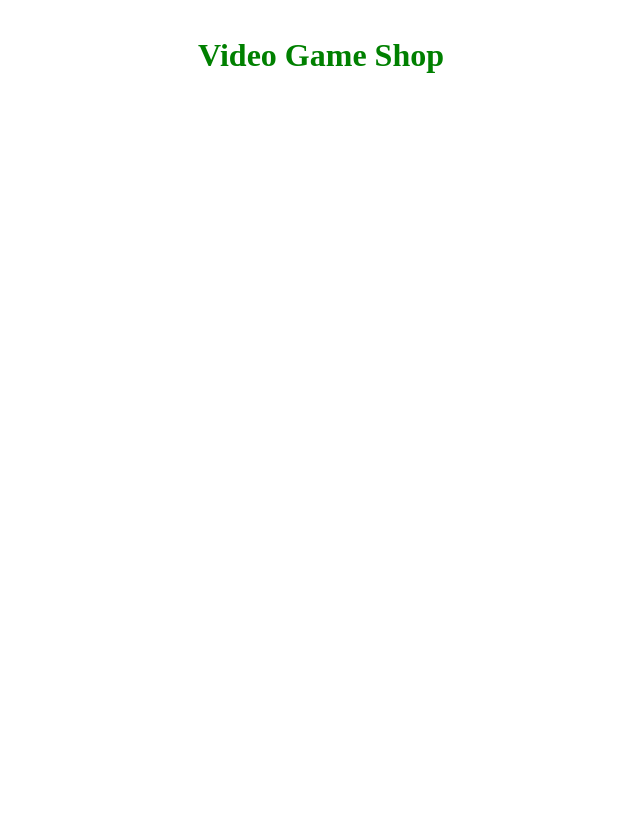
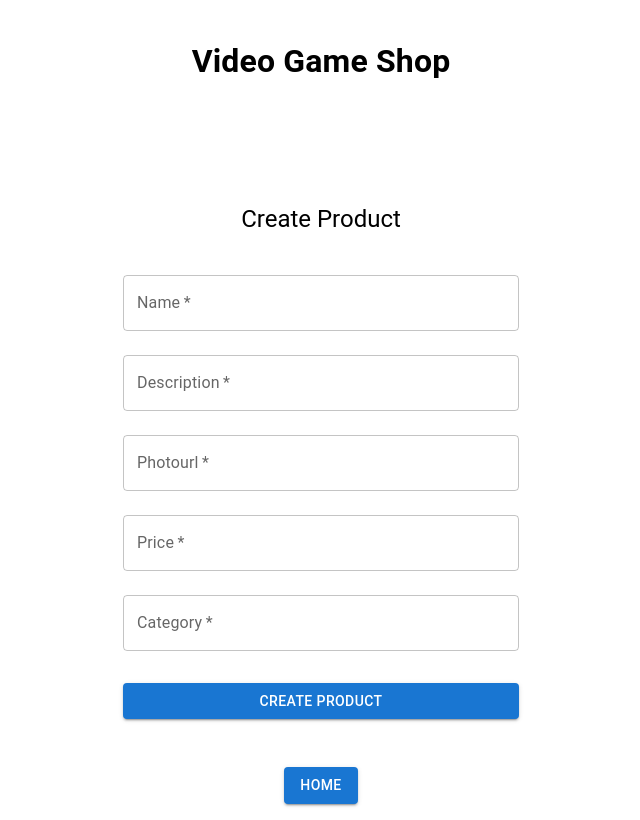
Before and after one commit to The-Apex-O-Nauts-Project/videogameshop, a React (Create React App) app: page /CreateProduct in a window 1280 px wide. Before the commit this address had no page. Shown: the whole page, without its empty margins (319-959 px from the left). Built offline with nearby package versions, Linux system fonts and the light colour scheme.

Commit message:
create a product works but having issues with isAdmin

```diff
--- a/src/axios-services/users.js
+++ b/src/axios-services/users.js
@@ -49,19 +49,21 @@ export const login = async (user) => {
     console.error(err);
   }
 }
-//get all users
-export const getAllUsers = async () => {
-    try {
-      const response = await fetch(`${BASE_URL}/users`, {
-        headers: {
-          'Content-Type': 'application/json',
+//User Data
+export const myData = async (userId)=>{
+  const token = window.localStorage.getItem("token")
 
-        },
-      });
-      const result = await response.json();
-      console.log(result);
-      return result
-    } catch (err) {
-      console.error(err);
-    }
+  try{
+    const response = await fetch(`${BASE_URL}/users/${userId}`,{
+      headers:{
+        "Content-Type":"application/json",
+        "Authorization":`Bearer ${token}`
+      }
+    })
+    const result = await response.json()
+    console.log(result)
+    return result
+  }catch(err){
+    console.error("There was an error getting your data", err)
   }
+}
--- a/src/components/App.js
+++ b/src/components/App.js
@@ -1,40 +1,70 @@
 import React, { useState, useEffect } from 'react';
 import {Routes, Route, useNavigate} from "react-router-dom"
 import {
-  Registering,
+  Register,
   Nav,
   Login,
-  Products
+  Products,
+  CreateProduct
 } from "./index"
 // getAPIHealth is defined in our axios-services directory index.js
 // you can think of that directory as a collection of api adapters
 // where each adapter fetches specific info from our express server's /api route
 
 import '../style/App.css';
+import { myData } from '../axios-services/users';
+
 
 const App = () => {
   const [token, setToken] = useState("")
   const [isLoggedIn, setIsLoggedIn] = useState(false)
+  // const [user, setUser] = useState({})
   const [username, setUsername] = useState("")
   const [password, setPassword] = useState("")
   const [email, setEmail] = useState("")
   const [products, setProducts] = useState([])
+  const [isAdmin, setIsAdmin]=useState(false)
+  const [name, setName] = useState("")
+  const [description,setDescription] =useState("")
+  const [price, setPrice]=useState()
+  const [photourl,setPhotoUrl]= useState("")
+  const [category,setCategory]= useState("")
+  const navigate = useNavigate()
+
+
+useEffect(() =>{
+    tokenCheck();
+  }, [])
+  useEffect(() =>{
+    if(token){
+      setIsLoggedIn(true)
+      // setUser(user)
+
+    }
+  }, [token])
+
+  // useEffect(()=>{
+  //     if(isLoggedIn){
+  //       fetchUserData(user.id)
+  //       }
+  // }, [isLoggedIn])
   function tokenCheck(){
     if(window.localStorage.getItem("token")){
       setToken(window.localStorage.getItem("token"))
     }
   }
-  const navigate = useNavigate()
 
-  useEffect(() =>{
-    tokenCheck();
-  }, [])
-  useEffect(() =>{
-    if(token){
-      setIsLoggedIn(true)
+  async function fetchUserData(){
+    try{
+      const response = await myData();
+      // const user = response.user;
+      // setIsAdmin(user.isAdmin)
+      // console.log("isAdmin", isAdmin)
+      console.log(response.user)
+    }catch(err){
+      console.error("Error Fetching Data", err)
     }
-  }, [token])
-
+  }
 
 
 
@@ -46,6 +76,7 @@ const App = () => {
         <Route
         path='/'
         element={<Nav
+        isAdmin={isAdmin}
         setToken={setToken}
         setIsLoggedIn={setIsLoggedIn}
         isLoggedIn={isLoggedIn}
@@ -54,7 +85,7 @@ const App = () => {
         />
         <Route
         path='/Registering'
-        element={<Registering
+        element={<Register
         setUsername={setUsername}
         username={username}
         setPassword={setPassword}
@@ -69,6 +100,7 @@ const App = () => {
         <Route
         path="/Login"
         element={<Login
+        // setUser={setUser}
         setUsername={setUsername}
         username={username}
         setPassword={setPassword}
@@ -77,6 +109,7 @@ const App = () => {
         navigate={navigate}
         setIsLoggedIn={setIsLoggedIn}
         isLoggedIn={isLoggedIn}
+        setIsAdmin={setIsAdmin}
         />}
         />
         <Route
@@ -87,6 +120,21 @@ const App = () => {
         navigate={navigate}
         />}
         />
+        <Route
+        path="/CreateProduct"
+        element={<CreateProduct
+        navigate={navigate}
+        setName={setName}
+        name={name}
+        setDescription={setDescription}
+        description={description}
+        setPrice={setPrice}
+        price={price}
+        setPhotoUrl={setPhotoUrl}
+        photourl={photourl}
+        setCategory={setCategory}
+        category={category}
+        />}/>
       </Routes>
 
     </>
--- /dev/null
+++ b/src/components/CreateProduct.js
@@ -0,0 +1,138 @@
+import React from "react"
+import Button from '@mui/material/Button';
+import CssBaseline from '@mui/material/CssBaseline';
+import TextField from '@mui/material/TextField';
+import Box from '@mui/material/Box';
+import Typography from '@mui/material/Typography';
+import Container from '@mui/material/Container';
+import { createTheme, ThemeProvider } from '@mui/material/styles';
+import { createProduct } from "../axios-services/products"
+
+function CreateProduct(props){
+    const {
+        setName,
+        name,
+        setDescription,
+        description,
+        setPrice,
+        price,
+        setPhotoUrl,
+        photourl,
+        setCategory,
+        category,
+        navigate
+    } = props
+    const product ={ name, description, price, photourl, category}
+    const defaultTheme = createTheme()
+    async function handleSubmit(ev){
+        try{
+
+            ev.preventDefault();
+            const result = await createProduct(product);
+            if(result.success){
+                setName("")
+                setDescription("")
+                setPrice()
+                setPhotoUrl("")
+                setCategory("")
+            }
+            navigate("/Products")
+
+        }catch(err){
+            console.error("There was an Error creating a product")
+            throw err
+        }
+    }
+    function handleHome(){
+        navigate("/")
+    }
+    return (
+        <ThemeProvider theme={defaultTheme}>
+          <Container component="main" maxWidth="xs">
+            <CssBaseline />
+            <Box
+              sx={{
+                marginTop: 8,
+                display: 'flex',
+                flexDirection: 'column',
+                alignItems: 'center',
+              }}
+            >
+
+              <Typography component="h1" variant="h5">
+                Create Product
+              </Typography>
+              <Box component="form" onSubmit={handleSubmit} noValidate sx={{ mt: 1 }}>
+              <TextField
+                margin="normal"
+                required
+                fullWidth
+                id="name"
+                label="Name"
+                name="name"
+                onChange={(ev)=> setName(ev.target.value)}
+                />
+                <TextField
+                margin="normal"
+                required
+                fullWidth
+                id="description"
+                label="Description"
+                name="description"
+                onChange={(ev)=> setDescription(ev.target.value)}
+                />
+                <TextField
+                  margin="normal"
+                  required
+                  fullWidth
+                  name="photourl"
+                  label="Photourl"
+                  type="text"
+                  id="photourl"
+                  onChange={(ev)=> setPhotoUrl(ev.target.value)}
+                />
+                <TextField
+                  margin="normal"
+                  required
+                  fullWidth
+                  name="price"
+                  label="Price"
+                  type="number"
+                  id="price"
+                  onChange={(ev)=> setPrice(ev.target.value)}
+                />
+                <TextField
+                  margin="normal"
+                  required
+                  fullWidth
+                  name="category"
+                  label="Category"
+                  type="text"
+                  id="category"
+                  onChange={(ev)=> setCategory(ev.target.value)}
+                />
+
+                <Button
+                  type="submit"
+                  fullWidth
+                  variant="contained"
+                  sx={{ mt: 3, mb: 2 }}
+                >
+                  Create Product
+                </Button>
+              </Box>
+              <Box component="form" onSubmit={handleHome} noValidate sx={{ mt: 1 }}>
+                <Button
+                type="submit"
+                fullWidth
+                variant="contained"
+                sx={{mt:3, mb: 2}}>
+                    Home
+                </Button>
+               </Box>
+            </Box>
+          </Container>
+        </ThemeProvider>
+      );
+}
+export default CreateProduct
--- a/src/components/Products.js
+++ b/src/components/Products.js
@@ -60,7 +60,7 @@ function Products(props){
                    {product.description}
                   </Typography>
                   <Typography>
-                    {product.price}
+                    ${product.price}
                   </Typography>
                   <Typography>
                     {product.category}
--- a/src/components/Register.js
+++ b/src/components/Register.js
@@ -9,7 +9,7 @@ import { createTheme, ThemeProvider } from '@mui/material/styles';
 
 import {register} from "../axios-services/users"
 
-function Registering(props){
+function Register(props){
     const {
         setToken,
         setIsLoggedIn,
@@ -126,4 +126,4 @@ function Registering(props){
 
 
 
-export default Registering
+export default Register
--- a/src/components/index.js
+++ b/src/components/index.js
@@ -1,5 +1,6 @@
 export { default as App } from './App';
-export { default as Registering } from "./Register"
+export { default as Register } from "./Register"
 export {default as Nav} from "./nav"
 export {default as Login} from "./login"
 export {default as Products} from "./Products"
+export {default as CreateProduct} from "./CreateProduct"
--- a/src/components/login.js
+++ b/src/components/login.js
@@ -7,6 +7,7 @@ import Box from '@mui/material/Box';
 import Typography from '@mui/material/Typography';
 import Container from '@mui/material/Container';
 import { createTheme, ThemeProvider } from '@mui/material/styles';
+
 function Login(props){
     const{
         setUsername,
@@ -16,6 +17,8 @@ function Login(props){
         setToken,
         setIsLoggedIn,
         navigate,
+        setIsAdmin,
+        setUser
     }= props
     const defaultTheme = createTheme()
     async function handleSubmit(ev){
@@ -30,10 +33,12 @@ function Login(props){
         }
 
         if(results.success){
-            console.log("Login Successful: ", results)
+            console.log("Login Successful: ", user)
             setToken(results.token)
+            setIsAdmin(user.isAdmin)
             window.localStorage.setItem("token", results.token)
             setIsLoggedIn(true)
+            // setUser(user)
             console.log("Redirecting to home page...")
             navigate("/")
         }else{
--- a/src/components/nav.js
+++ b/src/components/nav.js
@@ -2,11 +2,13 @@ import React from "react"
 import {Link} from "react-router-dom"
 import Button from '@mui/material/Button';
 
-function Nav({setToken, setIsLoggedIn, isLoggedIn}){
+function Nav(props){
+    const {setToken, setIsLoggedIn, isLoggedIn, isAdmin, navigate} = props
     function logout(){
         setToken("")
         setIsLoggedIn(false)
         window.localStorage.removeItem("token")
+        navigate("/")
     }
 
     return(
@@ -31,7 +33,14 @@ function Nav({setToken, setIsLoggedIn, isLoggedIn}){
                 <Link to="/Products">Games</Link>
             </Button>
 
-            <Button type="sumbit" onClick={logout}>Log Out</Button>
+
+            <Button type="sumbit" variant="contained" onClick={logout}>Log Out</Button>
+            {isAdmin?
+            <Button variant="contained">
+                <Link to="/CreateProduct">Create Product</Link>
+            </Button>
+            : null
+            }
             </>
             }
         </nav>
--- a/src/style/App.css
+++ b/src/style/App.css
@@ -8,6 +8,6 @@
 }
 
 .app-container h1 {
-  color: var(--green);
+  color: var(--black);
   padding: 1rem;
 }
--- a/src/style/index.css
+++ b/src/style/index.css
@@ -8,7 +8,7 @@
   /* define variables here */
   --green: green;
   --red: red;
-  --blue: blue;
+  --black: rgb(0, 0, 0);
 }
 
 html {
```
Also changed, not shown: db/init_db.js (+5 -5 lines), src/axios-services/products.js (+26 -0 lines).
